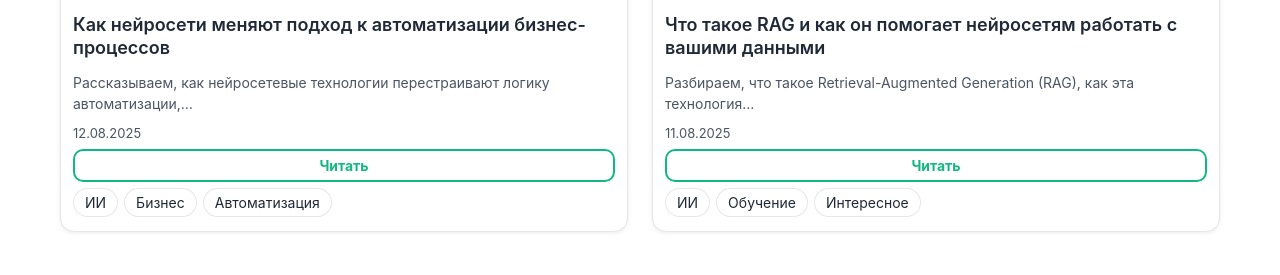
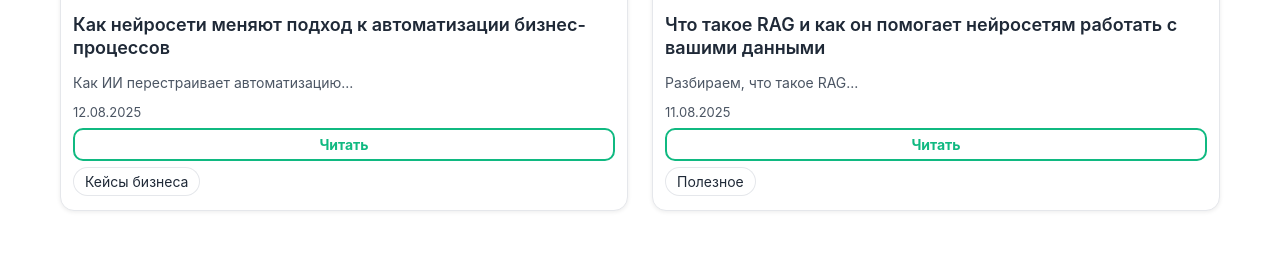
Before and after one commit to Wirexiam/digisheets-site, a website with bundled scripts: page blog/index.html in a window 1280 px wide. Shown: the part 525-800 px from the top of the page. Built offline with nearby package versions, Linux system fonts and the light colour scheme.

Commit message:
new blod cats

```diff
--- a/blog/blog.css
+++ b/blog/blog.css
@@ -410,7 +410,6 @@ article .post-cover {
   gap: 10px;
   margin: 6px 0 14px;
 }
-
 .filter-pill, .tag-pill {
   display: inline-flex;
   align-items: center;
@@ -423,15 +422,13 @@ article .post-cover {
   box-shadow: 0 0 0 1px var(--line) inset;
   color: var(--text);
 }
-
 .filter-pill.is-active {
   background: color-mix(in oklab, var(--accent) 20%, var(--card));
   box-shadow: 0 0 0 2px color-mix(in oklab, var(--accent) 25%, transparent) inset;
 }
-
-/* теги в карточках и на странице поста */
 .card-tags { display:flex; flex-wrap:wrap; gap:6px; margin-top:6px; }
 .post-tags { display:flex; flex-wrap:wrap; gap:8px; margin:10px 0 16px; }
+
 
 
 /* Тюнинг на больших экранах — три колонки гарантированно */
--- a/blog/blog.js
+++ b/blog/blog.js
@@ -283,12 +283,9 @@ document.addEventListener('DOMContentLoaded', async () => {
   }
 
   // === Страница списка ==========================================
-  // === Страница списка ==========================================
 if (LIST) {
     const activeCategory = getActiveCategory();
-  const activeTag = (typeof getActiveTag === 'function') ? getActiveTag() : null;
 
-  // Категории (фиксированные)
     const catBox = document.getElementById('blogCategories');
     const h1 = document.querySelector('.section-title');
     const intro = document.getElementById('blogIntro');
@@ -307,26 +304,23 @@ if (LIST) {
       catBox.innerHTML = [allBtn, ...CATEGORY_LIST.map(mk)].join('');
     }
 
-  // cut и фильтрация
+    // --- список
     const cut = (s, n = 80) => {
       const t = String(s || '').trim();
       if (t.length <= n) return t;
       return t.slice(0, n).replace(/\s+\S*$/, '') + '…';
     };
 
-  // Фильтрация
     let listPosts = posts.slice();
     if (activeCategory) {
       listPosts = listPosts.filter(p => (p.category || '').toLowerCase() === String(activeCategory).toLowerCase());
-  } else if (activeTag) {
-    const norm = s => String(s || '').trim().toLowerCase();
-    listPosts = listPosts.filter(p => Array.isArray(p.tags) && p.tags.some(t => norm(t) === norm(activeTag)));
     }
+    listPosts.sort((a, b) => new Date(b.date) - new Date(a.date));
 
-  // Сортировка и рендер
-  listPosts.sort((a, b) => new Date(b.date) - new Date(a.date));
     LIST.innerHTML = listPosts.map(p => {
       const desc = cut(p.description, 80);
+      const cat = p.category || '';
+      const catName = CATEGORY_MAP[cat] || cat;
       return `
         <article class="feature-card" data-slug="${esc(p.slug)}">
           ${p.cover ? `<img class="blog-card__cover" src="${p.cover}" alt="${esc(p.title)}">` : ''}
@@ -336,12 +330,7 @@ if (LIST) {
           <p class="feature-text feature-text--compact">${esc(desc)}</p>
           <p class="feature-text feature-date">${fmtDate(p.date)}</p>
           <a class="btn secondary btn--compact" href="/blog/${encodeURIComponent(p.slug)}/">Читать</a>
-        ${Array.isArray(p.tags) && p.tags.length
-          ? `<div class="card-tags">` + p.tags.map(t =>
-              `<a class="tag-pill" href="/blog/tag/${encodeURIComponent(t)}/">${esc(t)}</a>`
-            ).join('') + `</div>`
-          : ''
-        }
+          ${cat ? `<div class="card-tags"><a class="tag-pill" href="/blog/category/${encodeURIComponent(cat)}/">${esc(catName)}</a></div>` : ''}
         </article>
       `;
     }).join('');
--- a/blog/posts.json
+++ b/blog/posts.json
@@ -2,13 +2,8 @@
   {
     "slug": "chto-takoe-rag-i-kak-on-pomogaet-neirosetyam-rabotat-s-vashimi-dannymi",
     "title": "Что такое RAG и как он помогает нейросетям работать с вашими данными",
-    "description": "Разбираем, что такое Retrieval-Augmented Generation (RAG), как эта технология помогает нейросетям работать с вашими данными, повышает точность ответов и открывает новые возможности для бизнеса.",
+    "description": "Разбираем, что такое RAG...",
     "date": "2025-08-11",
-    "tags": [
-      "ИИ",
-      "Обучение",
-      "Интересное"
-    ],
     "cover": "/assets/posts/RAG.png",
     "md": "posts/RAG.md",
     "category": "useful"
@@ -16,15 +11,10 @@
   {
     "slug": "kak-nejroseti-menyayut-podhod-k-avtomatizacii-biznes-processov",
     "title": "Как нейросети меняют подход к автоматизации бизнес-процессов",
-    "description": "Рассказываем, как нейросетевые технологии перестраивают логику автоматизации, повышают эффективность, снижают затраты и создают конкурентные преимущества на примерах Google, Shell, Visa, Магнита и других компаний.",
+    "description": "Как ИИ перестраивает автоматизацию...",
     "date": "2025-08-12",
-    "tags": [
-      "ИИ",
-      "Бизнес",
-      "Автоматизация"
-    ],
     "cover": "/assets/posts/article2.png",
-    "md": "posts/Kak-nejroseti-menyayut-podhod-k-avtomatizacii-biznes-processov.md",
+    "md": "posts/auto.md",
     "category": "business-cases"
   }
 ]
```
Lines whose indentation alone changed are shown as unchanged.
